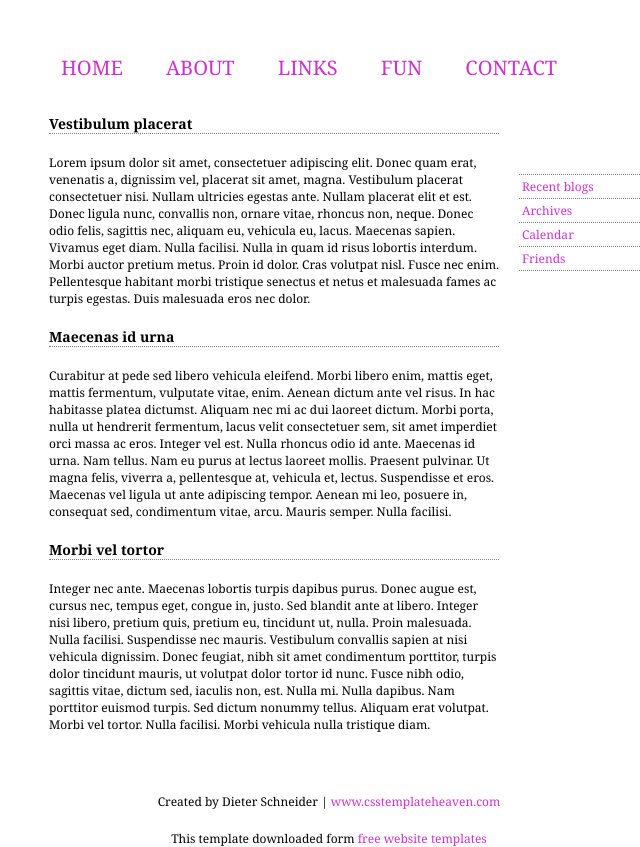
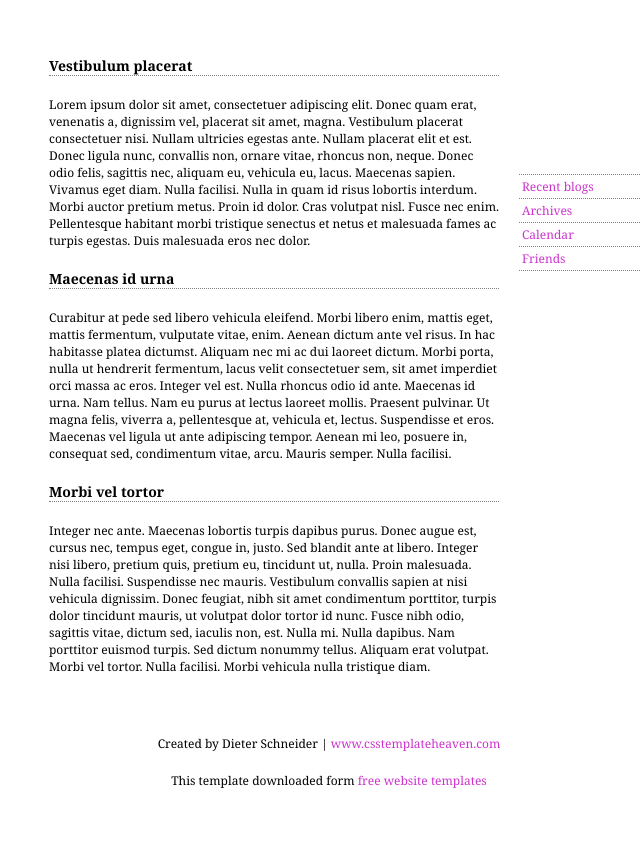
Before and after one commit to JamesDeng88/YujieDengJames.github.io, a plain HTML site: page index.html in a window 1280 px wide. Shown: the part 226-1073 px from the top of the page, without its empty margins (311-951 px from the left). After the commit the page ends 1015 px from the top, so only its background shows below. Drawn offline with Linux system fonts and the light colour scheme.

Commit message:
Update index.html

```diff
--- a/index.html
+++ b/index.html
@@ -9,17 +9,8 @@
 <div id="container">
   <div id="top"></div>
   <div id="header">
-    <h1>Christine's blog</h1>
-    <h2>Girl stuff blogging</h2>
-  </div>
-  <div id="main_nav">
-    <ul id="navlist">
-      <li id="active"><a href="http://all-free-download.com/free-website-templates/" id="current">Home</a></li>
-      <li><a href="http://all-free-download.com/free-website-templates/">About</a></li>
-      <li><a href="http://all-free-download.com/free-website-templates/">Links</a></li>
-      <li><a href="http://all-free-download.com/free-website-templates/">Fun</a></li>
-      <li><a href="http://all-free-download.com/free-website-templates/">Contact</a></li>
-    </ul>
+    <h1>James's blog</h1>
+
   </div>
   <div id="content">
     <h3>Vestibulum placerat</h3>
```
